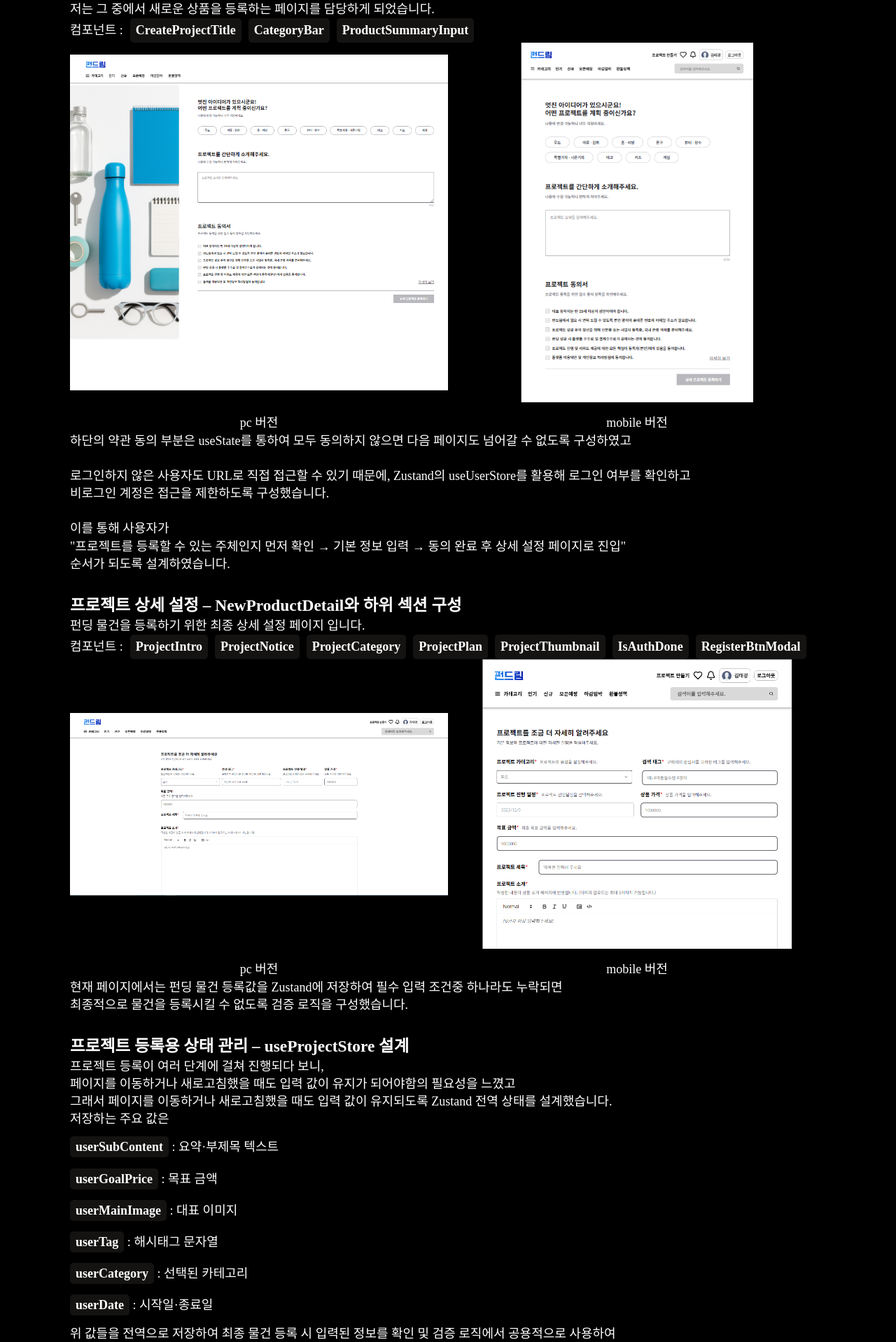
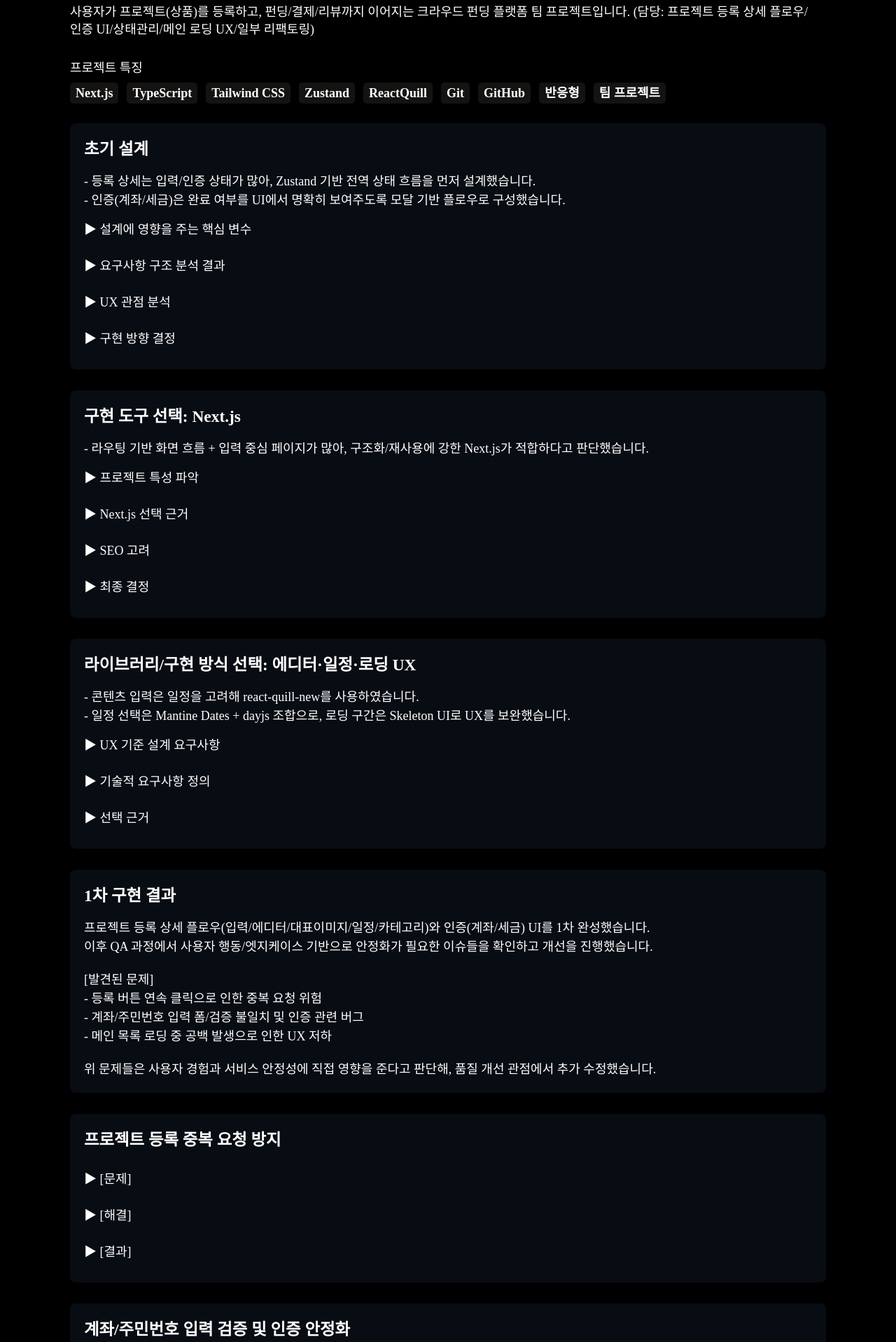
Before and after one commit to teakyungg/Frontend-Portfolio, a Next.js app: page /Project/Fundream in a window 1280 px wide. Shown: the part 762-2680 px from the top of the page at 70% size. Built offline with nearby package versions, Linux system fonts and the light colour scheme; a web font is replaced by a local one.

Commit message:
refactor/refactoring and adding reactivity fundream

```diff
--- a/src/app/Project/(Page)/Fundream/page.tsx
+++ b/src/app/Project/(Page)/Fundream/page.tsx
@@ -1,174 +1,268 @@
-import { Highlight } from "@/component/Highlight/Highlight";
 import style from "../page.module.css";
-import Image from "next/image";
+import { ProjectPreviewCard } from "../../Component/ProjectPreviewCard/ProjectPreviewCard";
+import { ProjectCard } from "../../Component/ProjectCard/ProjectCard";
+import { ProjectSkill } from "../../Component/ProjectSkill/ProjectSkill";
+import { ProjectDescCard } from "../../Component/ProjectDesc/ProjectDescCard";
 
 export default function Fundream() {
-  const skillData = ["Next.js", "TypeScript", "REST API", "Git", "GitHub", "Prettier", "반응형", "팀 프로젝트"];
-  const skillItem = skillData.map((skill) => (
-    <li key={skill}>
-      <Highlight>{skill}</Highlight>
-    </li>
-  ));
+  // 제작 기술
+  const skillData = [
+    "Next.js",
+    "TypeScript",
+    "Tailwind CSS",
+    "Zustand",
+    "ReactQuill",
+    "Git",
+    "GitHub",
+    "반응형",
+    "팀 프로젝트",
+  ];
 
-  const NewProductData = ["CreateProjectTitle", "CategoryBar", "ProductSummaryInput"];
-  const NewProductItem = NewProductData.map((value) => <Highlight key={value}>{value}</Highlight>);
+  // 초기 설계 데이터 (commit 기반: products/new/detail + useProjectStore + 인증 모달/완료 상태 + 중복 등록 방지)
+  const basicDesignData = [
+    {
+      title: `설계에 영향을 주는 핵심 변수`,
+      content: `프로젝트 등록(상품 업로드) 플로우는 입력 항목이 많고, 계좌/세금 인증처럼 “입력 → 확인 → 완료” 상태가 존재했습니다.
+                따라서 단순 폼 구현보다, 각 섹션의 완료 조건과 공통 상태 흐름을 먼저 정의하는 것이 핵심 변수라고 판단했습니다.`,
+    },
+    {
+      title: `요구사항 구조 분석 결과`,
+      content: `등록 상세 페이지는 카테고리/태그/일정/가격/목표금액/제목/소개/대표이미지처럼 입력 형태가 다양한 데이터로 구성되어 있었고, 인증 영역은 완료 여부(userAccountCheck/userDutyCheck)를 기반으로 UI 상태가 달라지는 구조였습니다.
 
-  const NewProductDetailData = [
-    "ProjectIntro",
-    "ProjectNotice",
-    "ProjectCategory",
-    "ProjectPlan",
-    "ProjectThumbnail",
-    "IsAuthDone",
-    "RegisterBtnModal",
+                이에 따라 입력은 기능 단위로 컴포넌트 분리하고, 공통 상태는 전역으로 관리하는 방향이 적합하다고 판단했습니다.`,
+    },
+    {
+      title: `UX 관점 분석`,
+      content: `사용자는 긴 등록 과정에서 “현재 무엇이 완료되었는지”를 즉시 확인하고 싶어하다고 생각하였고 그래서 상세 입력은 섹션 단위로 분리하고(Plan/Intro/Thumbnail/Category/Content 등), 인증은 모달 기반으로 확인 플로우를 제공하며, 완료 상태를 UI에서 명확히 표시하는 구조를 목표로 설계했습니다.`,
+    },
+    {
+      title: `구현 방향 결정`,
+      content: `페이지 간/섹션 간 공유되는 값이 많아 props 전달로만 흐름을 유지하면 복잡도가 커질 수 있다고 판단하였고, 프로젝트 규모가 소규모인것을 감안하여 Zustand(useProjectStore)를 사용하여 입력값/인증 상태/초기화를 통합 관리하기로 하였습니다.`,
+    },
   ];
-  const NewProductDetailItem = NewProductDetailData.map((value) => <Highlight key={value}>{value}</Highlight>);
 
-  const useProjectStoreData = [
-    { title: "userSubContent", text: "요약·부제목 텍스트" },
-    { title: "userGoalPrice", text: "목표 금액" },
-    { title: "userMainImage", text: "대표 이미지" },
-    { title: "userTag", text: "해시태그 문자열" },
-    { title: "userCategory", text: "선택된 카테고리" },
-    { title: "userDate", text: "시작일·종료일" },
+  // 구현 도구 선택 데이터 (Next.js + Zustand + Tailwind/Mantine, commit 기반으로 작성)
+  const toolData = [
+    {
+      title: `프로젝트 특성 파악`,
+      content: `크라우드 펀딩 서비스 특성상 “목록 → 상세 → 결제 → 마이페이지”처럼 라우팅 기반 화면 흐름이 명확했고, 등록/결제처럼 입력 중심 페이지가 많아 UI 상태와 검증 흐름을 예측 가능하게 관리할 필요가 있었습니다.`,
+    },
+    {
+      title: `Next.js 선택 근거`,
+      content: `그 결과, App Router 기반의 레이아웃·라우팅 구조를 활용할 수 있고 페이지 구조가 명확히 정의된 프레임워크인 Next.js를 사용하는게 좋다고 판단하였습니다.`,
+    },
+    {
+      title: `SEO 고려`,
+      content: `본 프로젝트는 쇼핑몰 서비스로, 특성상 검색 노출이 중요하다고 판단했고, CSR 기반 React 단독 구성의 한계를 보완하기 위해 SSR을 지원하는 Next.js를 선택했습니다.`,
+    },
+    {
+      title: `최종 결정`,
+      content: `결과적으로 App Router 기반의 명확한 페이지 구조와 SEO 측면의 이점을 고려해 Next.js를 사용하기로 결정했습니다.`,
+    },
   ];
-  const useProjectStoreItem = useProjectStoreData.map((value) => (
-    <li key={value.title}>
-      <Highlight>{value.title}</Highlight> : {value.text}
-    </li>
-  ));
+
+  // 라이브러리/구현 방식 선택 (commit 기반: react-quill-new 추가, 일정 선택/날짜 처리, 로딩 스켈레톤)
+  const libraryChoiceData = [
+    {
+      title: `UX 기준 설계 요구사항`,
+      content: `등록 상세 페이지에서 프로젝트 소개/콘텐츠는 단순 텍스트 입력보다, 편집 가능한 콘텐츠 입력 경험이 필요했습니다. 또한 일정(기간) 입력은 사용자가 오류 없이 선택할 수 있는 UI가 필요했습니다.`,
+    },
+    {
+      title: `기술적 요구사항 정의`,
+      content: `개발 기간이 제한적이었기 때문에, 모든 기능을 직접 구현하기보다는 검증된 라이브러리를 활용하는 것이 합리적인 선택이라고 판단했습니다. 또한 목록·등록 과정에서 서버와 통신하는 동안 화면에 아무 변화가 없으면 사용자가 정상 동작 여부를 인지하기 어렵다고 보았고, 이에 따라 로딩 구간에는 Skeleton UI를 적용해 진행 상태를 명확히 전달하도록 구성했습니다.`,
+    },
+    {
+      title: `선택 근거`,
+      content: `TypeScript 기반 개발 환경에서 타입 오류를 사전에 방지하기 위해, 별도 타입 정의 없이 TypeScript를 지원하는 react-quill-new를 사용해 콘텐츠 입력 에디터를 안정적으로 구현했습니다.
+
+                또한 일정 입력은 DatePicker/DateRangePicker/DatePickerInput 형태가 필요했기 때문에, props 기반 제어가 가능한 @mantine/dates를 사용해 캘린더 UI를 구성했습니다.
+
+                마지막으로 날짜 포맷/비교/계산이 필요한 구간이 많아 Day.js를 적용해 날짜 처리 로직을 일관되게 관리했습니다.`,
+    },
+  ];
+
+  // 1) 등록 중복 클릭 이슈 (commit: Prevent double-clicking when registering an item)
+  const doubleClickIssueData = [
+    {
+      title: `[문제]`,
+      content: `프로젝트 등록 버튼을 빠르게 연속 클릭하는 경우, 등록 요청이 중복으로 발생할 가능성이 있었습니다.
+                네트워크 지연 상황에서는 사용자 입장에서 “눌렸는지” 판단이 어려워 중복 시도가 발생할 수 있다고 판단했습니다.`,
+    },
+    {
+      title: `[해결]`,
+      content: `등록 요청이 시작되는 시점에 진행 상태 플래그를 설정하고, 해당 상태에서는 버튼을 비활성화하도록 처리해 요청이 완료되기 전까지 동일 액션이 다시 실행되지 않도록 제어했습니다.`,
+    },
+    {
+      title: `[결과]`,
+      content: `연속 클릭 상황에서도 등록 요청이 중복으로 발생하지 않도록 흐름이 안정화되었고, 요청 진행 상태가 명확히 전달되어 사용자 만족도 또한 향상되었습니다.`,
+    },
+  ];
+
+  // 2) 계좌/주민번호 입력 폼/검증 이슈 (commit: Modify the account number and resident registration number input form, Deposit account name verification bug fixed 등)
+  const inputValidationIssueData = [
+    {
+      title: `[문제]`,
+      content: `계좌번호/주민등록번호처럼 형식 제약이 강한 입력값을 여러 컴포넌트에서 복사해 검증하다 보니, 화면 표시 형식과 실제 저장/전송 값이 일치하지 않는 구간이 발생했습니다. 그 결과 사용자가 올바르게 입력했음에도 검증 기준이 달라 인증이 실패하거나 오류 메시지가 발생할 수 있었습니다.`,
+    },
+    {
+      title: `[해결]`,
+      content: `계좌번호와 주민등록번호 입력을 “숫자만 추출 → 길이 제한 → 화면 표시 포맷 적용” 흐름으로 통일하고, 화면에 보여주는 값과 저장하는 값을 분리해 일관되게 관리했습니다. 또한 입력 오류가 발생한 경우, 원인을 사용자가 바로 확인할 수 있도록 에러 메시지를 구체화했습니다.`,
+    },
+    {
+      title: `[결과]`,
+      content: `입력 단계에서 형식이 표준화되어 잘못된 값이 저장되거나 전송되는 문제가 줄었고, 올바른 입력임에도 검증 기준 차이로 실패하던 인증 오류가 해소되었습니다.`,
+    },
+  ];
+
+  // 3) 메인 목록 로딩 UX (commit: Added product loading, Add skeleton UI, main page text fixed)
+  const mainLoadingIssueData = [
+    {
+      title: `[문제]`,
+      content: `메인 페이지에서 상품 목록 로딩 중 화면 공백이 발생하여, 사용자가 “페이지가 멈췄다”고 인지할 수 있어 UX 저하로 이어질 수 있다고 판단하였습니다.`,
+    },
+    {
+      title: `[해결]`,
+      content: `상품 로딩 흐름을 추가하고, 로딩 구간에는 Skeleton UI를 적용해 데이터 응답 전에도 레이아웃이 유지되도록 구성했습니다.`,
+    },
+    {
+      title: `[결과]`,
+      content: `로딩 중에도 화면이 안정적으로 보이도록 개선되었고, 사용자 체감 대기 품질이 향상되었습니다.`,
+    },
+  ];
 
   return (
     <div className={style.project}>
-      {/* 대표이미지 */}
-      <a
-        className={style.heroImg}
-        style={{ backgroundImage: "url(/fundream.png)" }}
-        href="https://final-11-cutie.vercel.app/"
-        target="_blank"
-      >
-        <div className={style.btnLinkBg}>
-          <span className={style.btnLink}>바로가기</span>
-        </div>
-      </a>
+      {/* 메인 이미지, 바로가기 링크 */}
+      <ProjectPreviewCard bgURL="/fundream.png" projectLink="https://final-11-cutie.vercel.app/" />
 
-      {/* 내용 */}
       <div className={style.projectDesc}>
-        <div className={style.projectHeader}>
-          <div className={style.mainTitle}>Fundream</div>
-          <a href="https://github.com/teakyungg/Final-11-Cutie" title="GitHub 바로가기" target="_blank">
-            <Image src={"/github_logo_icon.svg"} width={40} height={40} alt="github_logo_icon" />
-          </a>
-        </div>
-        <div className={style.descContent} style={{ position: "relative", bottom: "20px" }}>
-          {`Fundream은 사용자가 펀딩 프로젝트를 등록하고 후원할 수 있는 크라우드 펀딩 서비스입니다.
-                      저는 프로젝트 등록 플로우 전반(NewProduct·NewProductDetail)과 상태 관리(Zustand) 구조 설계를 담당했습니다.`}
-        </div>
+        {/* 프로젝트 제목, 깃허브 링크 */}
+        <ProjectCard
+          title="펀드림(FunDream)"
+          gitHubLink="https://github.com/FRONTENDBOOTCAMP-13th/Final-11-Cutie"
+          projectDesc="사용자가 프로젝트(상품)를 등록하고, 펀딩/결제/리뷰까지 이어지는 크라우드 펀딩 플랫폼 팀 프로젝트입니다. (담당: 프로젝트 등록 상세 플로우/인증 UI/상태관리/메인 로딩 UX/일부 리팩토링)"
+        />
 
-        <div className={style.skill}>
-          <span>프로젝트 특징 :</span>
-          <ul className={style.skillList}>{skillItem}</ul>
-          <div style={{ paddingTop: "20px" }}>(팀 프로젝트에서 제가 담당한 부분만 서술하였습니다.)</div>
-        </div>
+        {/* 프로젝트 스킬 */}
+        <ProjectSkill skillData={skillData} />
 
-        <div className={style.desc}>
-          <div className={style.descTitle}>NewProduct 페이지 설계</div>
+        <ProjectDescCard>
+          <div className={style.descTitle}>초기 설계</div>
           <div className={style.descContent}>
-            {`fundream은 펀딩페이지로 새 상품을 등록하는 페이지가 있습니다.
-                      저는 그 중에서 새로운 상품을 등록하는 페이지를 담당하게 되었습니다.`}
+            <p>- 등록 상세는 입력/인증 상태가 많아, Zustand 기반 전역 상태 흐름을 먼저 설계했습니다.</p>
+            <p>- 인증(계좌/세금)은 완료 여부를 UI에서 명확히 보여주도록 모달 기반 플로우로 구성했습니다.</p>
           </div>
 
-          <div style={{ display: "flex", alignItems: "center", gap: "10px" }}>
-            {`컴포넌트 : `}
-            {NewProductItem}
+          {basicDesignData.map((value, index) => (
+            <details key={`basicDesignData ${index}`}>
+              <summary>{value.title}</summary>
+              <p>{value.content}</p>
+            </details>
+          ))}
+        </ProjectDescCard>
+
+        <ProjectDescCard>
+          <div className={style.descTitle}>구현 도구 선택: Next.js</div>
+          <div>
+            <p>
+              - 라우팅 기반 화면 흐름 + 입력 중심 페이지가 많아, 구조화/재사용에 강한 Next.js가 적합하다고 판단했습니다.
+            </p>
           </div>
 
-          <div style={{ display: "flex" }}>
-            <div>
-              <Image src={"/fundream/pc newproject.png"} width={580} height={514} alt="fundream pc newproject" />
-              <div style={{ textAlign: "center", paddingTop: "10px" }}>pc 버전</div>
+          {toolData.map((value, index) => (
+            <details key={`toolData ${index}`}>
+              <summary>{value.title}</summary>
+              <p>{value.content}</p>
+            </details>
+          ))}
+        </ProjectDescCard>
+
+        <ProjectDescCard>
+          <div className={style.descTitle}>라이브러리/구현 방식 선택: 에디터·일정·로딩 UX</div>
+          <div>
+            <p>- 콘텐츠 입력은 일정을 고려해 react-quill-new를 사용하였습니다.</p>
+            <p>- 일정 선택은 Mantine Dates + dayjs 조합으로, 로딩 구간은 Skeleton UI로 UX를 보완했습니다.</p>
+          </div>
+
+          {libraryChoiceData.map((value, index) => (
+            <details key={`libraryChoiceData ${index}`}>
+              <summary>{value.title}</summary>
+              <p>{value.content}</p>
+            </details>
+          ))}
+        </ProjectDescCard>
+
+        <ProjectDescCard>
+          <div className={style.descTitle}>1차 구현 결과</div>
+
+          <div>
+            <p>
+              프로젝트 등록 상세 플로우(입력/에디터/대표이미지/일정/카테고리)와 인증(계좌/세금) UI를 1차 완성했습니다.
+            </p>
+            <p>
+              이후 QA 과정에서 사용자 행동/엣지케이스 기반으로 안정화가 필요한 이슈들을 확인하고 개선을 진행했습니다.
+            </p>
+
+            <div style={{ padding: "20px 0" }}>
+              <p>[발견된 문제]</p>
+              <ul>
+                <li>- 등록 버튼 연속 클릭으로 인한 중복 요청 위험</li>
+                <li>- 계좌/주민번호 입력 폼/검증 불일치 및 인증 관련 버그</li>
+                <li>- 메인 목록 로딩 중 공백 발생으로 인한 UX 저하</li>
+              </ul>
             </div>
 
-            <div>
-              <Image
-                src={"/fundream/mobile newproject.png"}
-                width={580}
-                height={514}
-                alt="fundream mobile newproject"
-              />
-              <div style={{ textAlign: "center", paddingTop: "10px" }}>mobile 버전</div>
-            </div>
+            <p>
+              위 문제들은 사용자 경험과 서비스 안정성에 직접 영향을 준다고 판단해, 품질 개선 관점에서 추가 수정했습니다.
+            </p>
           </div>
+        </ProjectDescCard>
 
-          <div className={style.descContent}>
-            {`하단의 약관 동의 부분은 useState를 통하여 모두 동의하지 않으면 다음 페이지도 넘어갈 수 없도록 구성하였고
+        <ProjectDescCard>
+          <div className={style.descTitle} style={{ paddingBottom: "10px" }}>
+            프로젝트 등록 중복 요청 방지
+          </div>
+          {doubleClickIssueData.map((value, index) => (
+            <details key={`doubleClickIssueData ${index}`}>
+              <summary>{value.title}</summary>
+              <p>{value.content}</p>
+            </details>
+          ))}
+        </ProjectDescCard>
 
-                      로그인하지 않은 사용자도 URL로 직접 접근할 수 있기 때문에, Zustand의 useUserStore를 활용해 로그인 여부를 확인하고
-                      비로그인 계정은 접근을 제한하도록 구성했습니다.
+        <ProjectDescCard>
+          <div className={style.descTitle}>계좌/주민번호 입력 검증 및 인증 안정화</div>
+          {inputValidationIssueData.map((value, index) => (
+            <details key={`inputValidationIssueData ${index}`}>
+              <summary>{value.title}</summary>
+              <p>{value.content}</p>
+            </details>
+          ))}
+        </ProjectDescCard>
 
-                      이를 통해 사용자가
-                      "프로젝트를 등록할 수 있는 주체인지 먼저 확인 → 기본 정보 입력 → 동의 완료 후 상세 설정 페이지로 진입"
-                      순서가 되도록 설계하였습니다.
-                      `}
+        <ProjectDescCard>
+          <div className={style.descTitle}>메인 목록 로딩 UX 개선</div>
+          {mainLoadingIssueData.map((value, index) => (
+            <details key={`mainLoadingIssueData ${index}`}>
+              <summary>{value.title}</summary>
+              <p>{value.content}</p>
+            </details>
+          ))}
+        </ProjectDescCard>
+
+        <ProjectDescCard>
+          <div className={style.descTitle}>2차 구현 결과</div>
+
+          {/* TODO: Lighthouse/정량 지표 측정값이 있으면 아래를 전/후 점수로 교체 */}
+          <div>
+            {`QA 과정에서 확인된 이슈(중복 등록, 입력 검증, 로딩 UX)를 개선한 뒤, 담당 기능을 안정적으로 완성했습니다.
+
+              [개선 요약]
+              - 등록 중복 요청 방지 적용
+              - 인증 입력 폼/검증 안정화
+              - 메인 목록 Skeleton UI 적용`}
           </div>
-        </div>
-
-        <div className={style.desc}>
-          <div className={style.descTitle}>프로젝트 상세 설정 – NewProductDetail와 하위 섹션 구성</div>
-          <div className={style.descContent}>{`펀딩 물건을 등록하기 위한 최종 상세 설정 페이지 입니다.`}</div>
-
-          <div style={{ display: "flex", alignItems: "center", gap: "10px" }}>
-            {`컴포넌트 : `}
-            {NewProductDetailItem}
-          </div>
-
-          <div style={{ display: "flex" }}>
-            <div>
-              <Image
-                src={"/fundream/pc NewProductDetail.png"}
-                width={580}
-                height={414}
-                alt="fundream pc NewProductDetail"
-              />
-              <div style={{ textAlign: "center", paddingTop: "10px" }}>pc 버전</div>
-            </div>
-
-            <div>
-              <Image
-                src={"/fundream/mobile NewProductDetail.png"}
-                width={580}
-                height={414}
-                alt="fundream mobile NewProductDetail"
-              />
-              <div style={{ textAlign: "center", paddingTop: "10px" }}>mobile 버전</div>
-            </div>
-          </div>
-
-          <div className={style.descContent}>
-            {`현재 페이지에서는 펀딩 물건 등록값을 Zustand에 저장하여 필수 입력 조건중 하나라도 누락되면
-                      최종적으로 물건을 등록시킬 수 없도록 검증 로직을 구성했습니다.`}
-          </div>
-        </div>
-
-        <div className={style.desc}>
-          <div className={style.descTitle}>프로젝트 등록용 상태 관리 – useProjectStore 설계</div>
-          <div className={style.descContent}>
-            {`프로젝트 등록이 여러 단계에 걸쳐 진행되다 보니,
-                      페이지를 이동하거나 새로고침했을 때도 입력 값이 유지가 되어야함의 필요성을 느꼈고
-                      그래서 페이지를 이동하거나 새로고침했을 때도 입력 값이 유지되도록 Zustand 전역 상태를 설계했습니다.`}
-          </div>
-
-          <div>
-            <div>저장하는 주요 값은</div>
-            <ul style={{ display: "flex", flexDirection: "column", gap: "20px", padding: "15px 0" }}>
-              {useProjectStoreItem}
-            </ul>
-            <div className={style.descContent}>
-              {`위 값들을 전역으로 저장하여 최종 물건 등록 시 입력된 정보를 확인 및 검증 로직에서 공용적으로 사용하여
-                          불필요한 변수의 선언을 최소화 할 수 있었습니다.`}
-            </div>
-          </div>
-        </div>
+        </ProjectDescCard>
       </div>
     </div>
   );
```
Also changed, not shown: public/fundream/mobile newproject.png (deleted), public/fundream/pc newproject.png (deleted).
